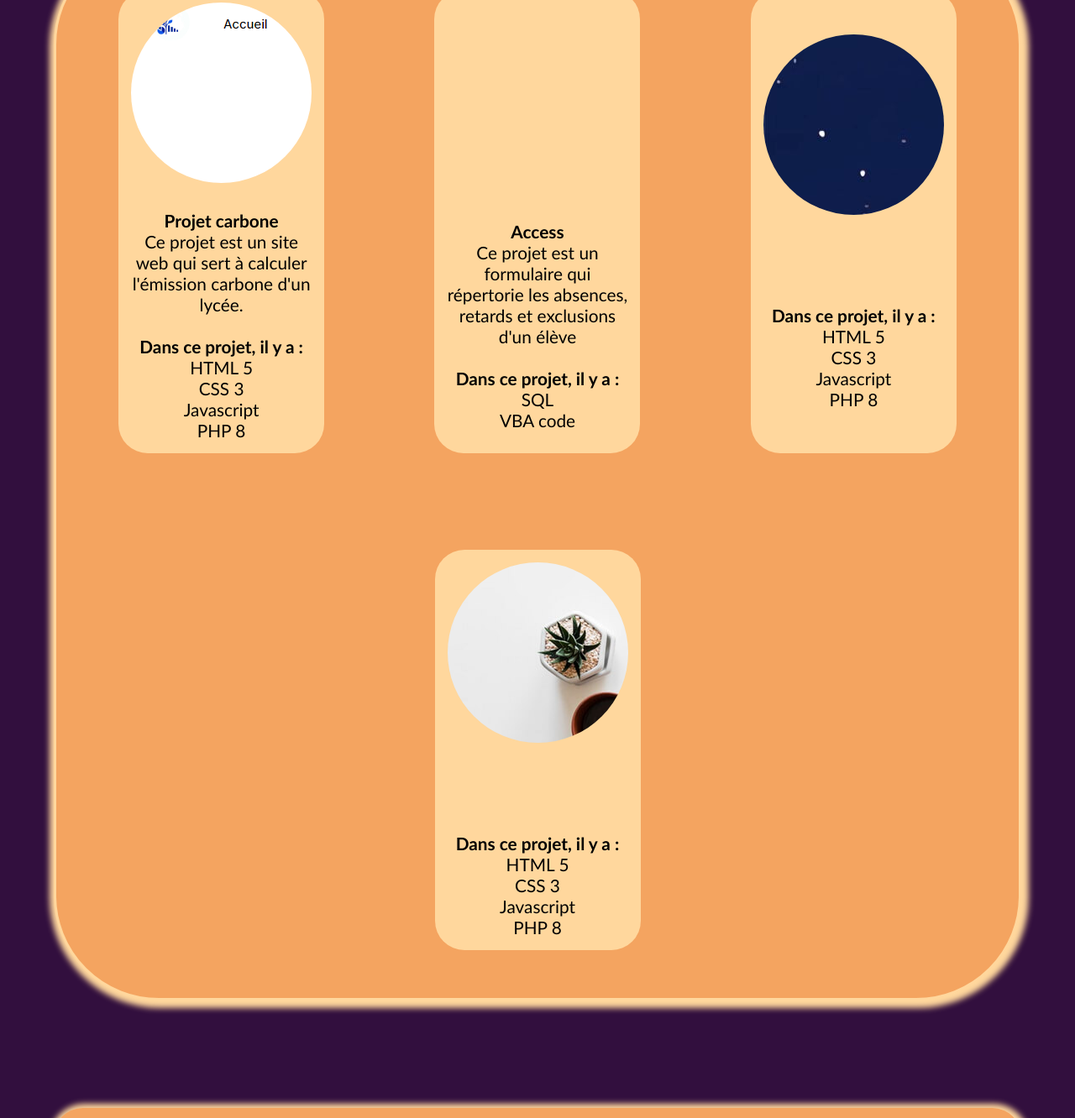
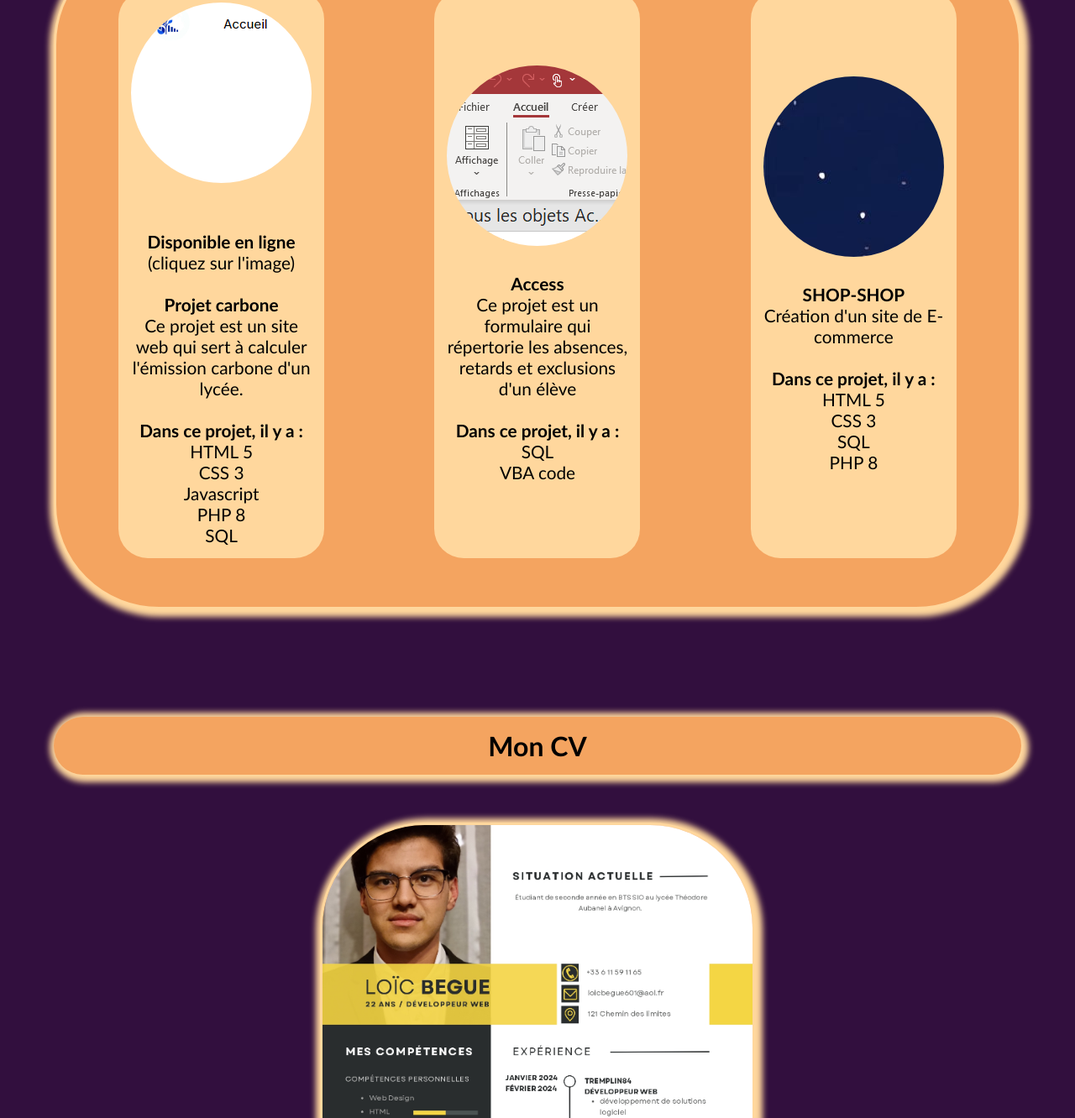
Before and after one commit to loic1205/portfolio, a plain HTML site: page index.html in a window 1280 px wide. Shown: the part 1979-3311 px from the top of the page at 84% size. Drawn offline with Linux system fonts and the light colour scheme.

Commit message:
détails projets

```diff
--- a/index.html
+++ b/index.html
@@ -68,7 +68,10 @@
         <div>
           <h1 class="about_title">Me concernant</h1>
           <hr class="about_title-bar">
-          <p class="about-text">Qui je suis, la filière que je fait et ce que je veux faire </p>
+          <p class="about-text">
+            je m'appelle Begue Loïc, élève en 2ème année de BTS-sio au lycée Théodore Aubanel.
+
+          </p>
 
           <h1 class="about_title">Mon Cursus</h1>
           <hr class="about_title-bar">
@@ -90,19 +93,22 @@
           <a href="http://carbone.lycee-jdo13.fr/" target="_blank"><img src="./img/projet_carbone.png"></a>
         </div>
         <div class="work_text">
-          <p><b>Projet carbone</b>
+          <p><br><b>Disponible en ligne</b><br>
+          (cliquez sur l'image)<br>
+          <br><b>Projet carbone</b>
           <br>Ce projet est un site web qui sert à calculer l'émission carbone d'un lycée.<br>
           <br><b>Dans ce projet, il y a :</b>
           <br>HTML 5
           <br>CSS 3
           <br>Javascript
-          <br>PHP 8</p>
+          <br>PHP 8
+          <br>SQL</p>
         </div>
       </div>
 
       <div class="work_subcontainer">
         <div class="work_preview">
-          <img src="./img/background-2.jpg!w700wp">
+          <img src="./img/Access.png">
         </div>
         <div class="work_text">
           <p><b>Access</b>
@@ -118,27 +124,12 @@
           <img src="./img/background-1.jpeg">
         </div>
         <div class="work_text">
-          <p><b></b>
-          <br><br>
+          <p><b>SHOP-SHOP</b>
+          <br>Création d'un site de E-commerce<br>
           <br><b>Dans ce projet, il y a :</b>
           <br>HTML 5
           <br>CSS 3
-          <br>Javascript
-          <br>PHP 8</p>
-        </div>
-      </div>
-
-      <div class="work_subcontainer">
-        <div class="work_preview">
-          <img src="./img/portfolio_fd1.jpg">
-        </div>
-        <div class="work_text">
-          <p><b></b>
-          <br><br>
-          <br><b>Dans ce projet, il y a :</b>
-          <br>HTML 5
-          <br>CSS 3
-          <br>Javascript
+          <br>SQL
           <br>PHP 8</p>
         </div>
       </div>
```
Also changed, not shown: img/Access.png (added).
